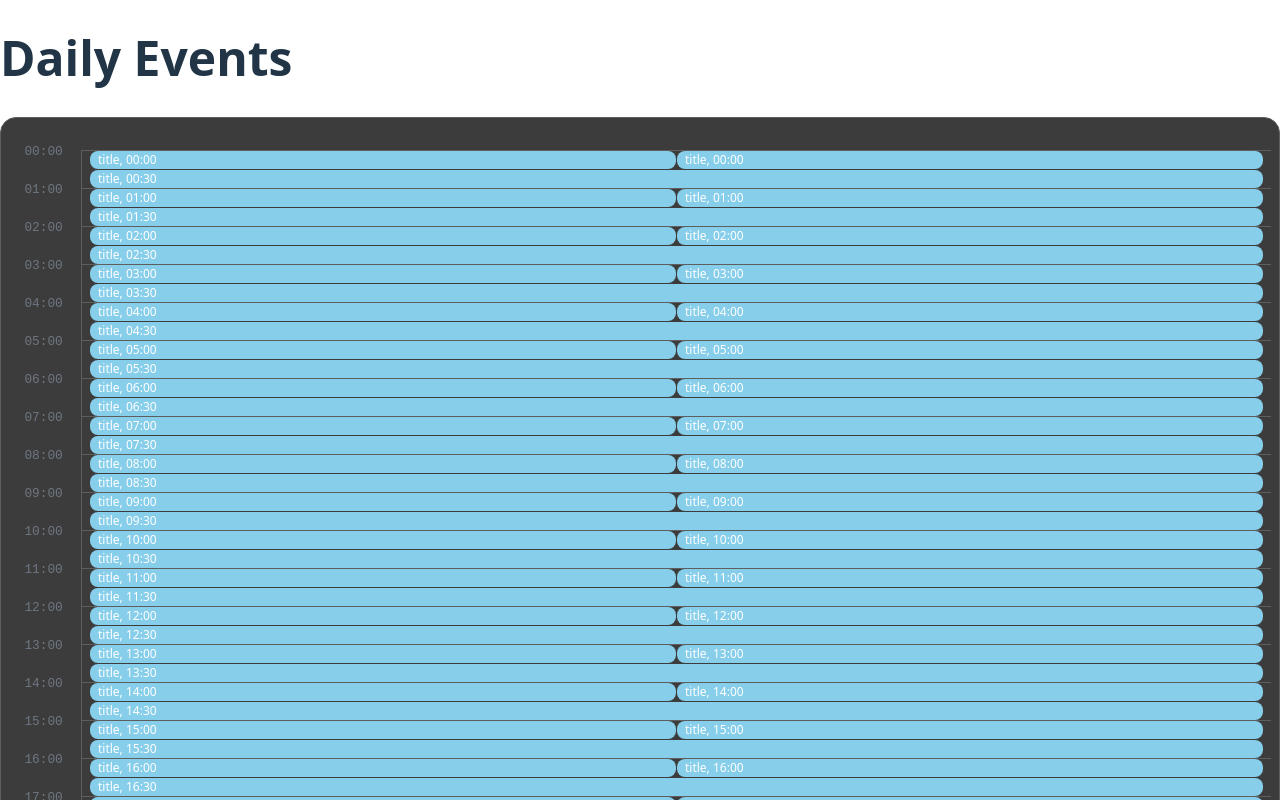
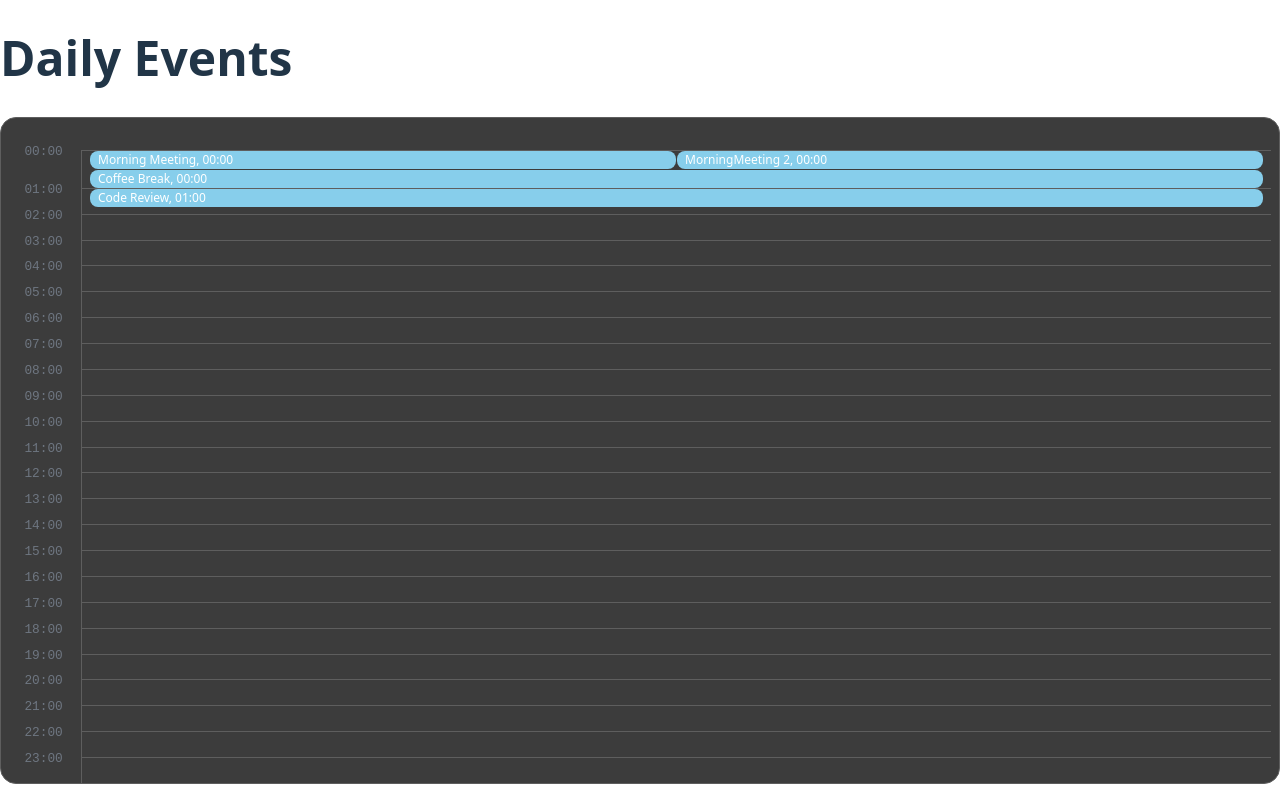
Before and after one commit to raswonders/daily-events, a React (Vite) app: page / in a window 1280 px wide. Shown: the top 800 px of the page. Built offline with nearby package versions, Linux system fonts and the light colour scheme; no server answers; the database is empty.

Commit message:
render mock event entries

```diff
--- a/src/components/Table.tsx
+++ b/src/components/Table.tsx
@@ -3,13 +3,24 @@ import { EventDialog } from "./EventDialog";
 import "./Table.css";
 import { useEffect, useState, type MouseEvent } from "react";
 import { getTime } from "../lib/utilities";
+import { MOCK_EVENT_ENTRIES } from "../lib/mock-events";
 
 const rows = Array.from({ length: 24 }, (_, index) => {
   return {
     time: index * 60,
-    events: [],
   };
 });
+
+interface EventTableEntry {
+  id: number;
+  title: string;
+  description: string;
+  startTime: number;
+}
+
+interface EventTable {
+  [key: number]: EventTableEntry[];
+}
 
 // TODO:
 // 1. display EventEntry for each event in database
@@ -18,6 +29,8 @@ const rows = Array.from({ length: 24 }, (_, index) => {
 export function Table() {
   const [isDialogOpen, setIsDialogOpen] = useState(false);
   const [startTime, setStartTime] = useState<number | null>(null);
+  const [eventEntries, setEventEntries] =
+    useState<EventTable>(MOCK_EVENT_ENTRIES);
 
   const handleOpenChange = (open: boolean) => {
     setIsDialogOpen(open);
@@ -56,17 +69,22 @@ export function Table() {
           <div key={row.time} className="Table_row" data-time={row.time}>
             <div className="Table_header">{getTime(row.time)}</div>
             <div className="Table_upperCell">
-              <div className="Table_eventEntry">
-                {`${"title"}, ${getTime(row.time)}`}
-              </div>
-              <div className="Table_eventEntry">
-                {`${"title"}, ${getTime(row.time)}`}
-              </div>
+              {eventEntries[row.time] && eventEntries[row.time].length > 0
+                ? eventEntries[row.time].map((entry) => (
+                    <div className="Table_eventEntry" key={entry.id}>
+                      {`${entry.title}, ${getTime(row.time)}`}
+                    </div>
+                  ))
+                : ""}
             </div>
             <div className="Table_lowerCell">
-              <div className="Table_eventEntry">
-                {`${"title"}, ${getTime(row.time + 30)}`}
-              </div>
+              {eventEntries[row.time + 30] && eventEntries[row.time].length > 0
+                ? eventEntries[row.time + 30].map((entry) => (
+                    <div className="Table_eventEntry" key={entry.id}>
+                      {`${entry.title}, ${getTime(row.time)}`}
+                    </div>
+                  ))
+                : ""}
             </div>
           </div>
         ))}
--- /dev/null
+++ b/src/lib/mock-events.ts
@@ -0,0 +1,32 @@
+export const MOCK_EVENT_ENTRIES = {
+  0: [
+    {
+      id: 1,
+      title: "Morning Meeting",
+      description: "Discuss project updates",
+      startTime: 0,
+    },
+    {
+      id: 4,
+      title: "MorningMeeting 2",
+      description: "follow up",
+      startTime: 0,
+    },
+  ],
+  30: [
+    {
+      id: 2,
+      title: "Coffee Break",
+      description: "Grab a coffee",
+      startTime: 30,
+    },
+  ],
+  60: [
+    {
+      id: 3,
+      title: "Code Review",
+      description: "Review pull requests",
+      startTime: 60,
+    },
+  ],
+};
```
